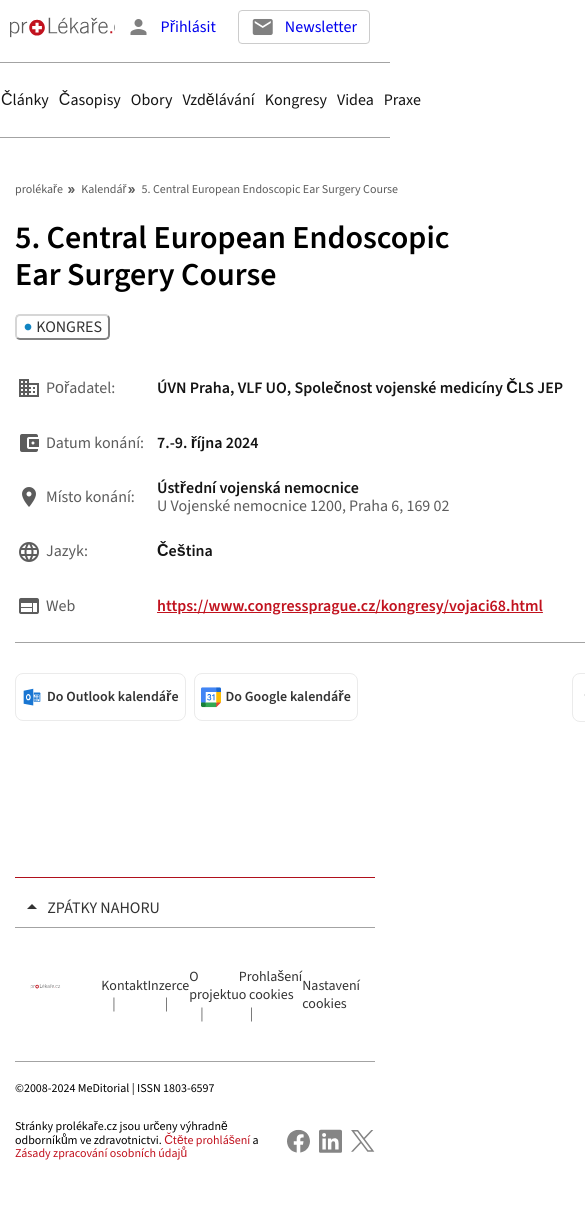
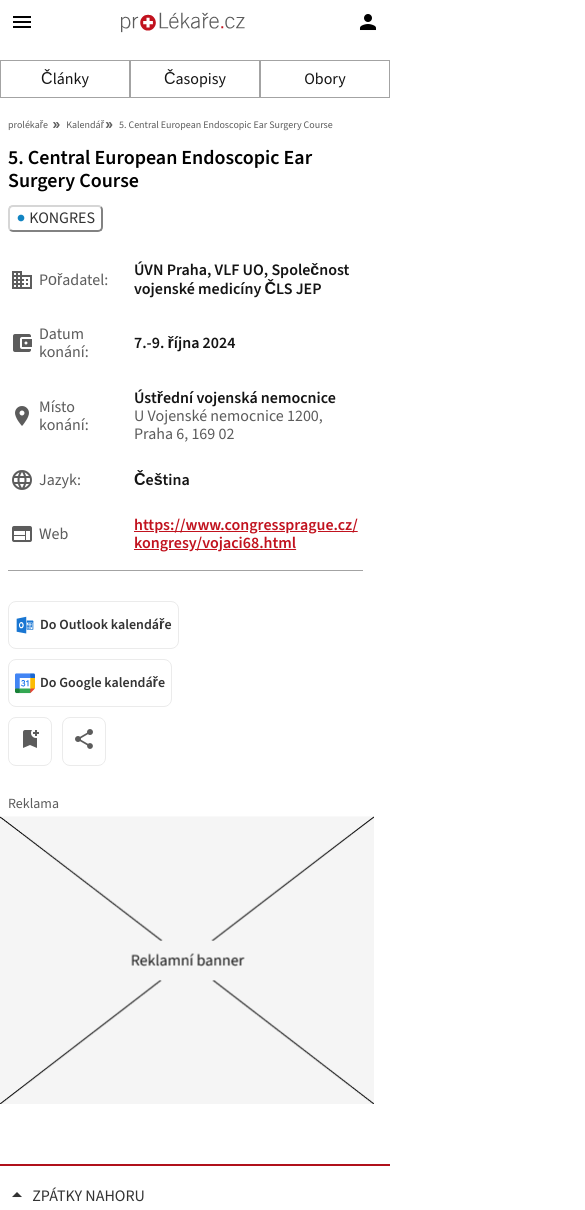
Before and after one commit to apustovoitova/Test-task, a website built with webpack: page src/index.html in a window 390 px wide. Shown: the top 1210 px of the page, 585 px wide, since content can reach past the window. Built offline with nearby package versions, Linux system fonts and the light colour scheme.

Commit message:
created mobile layout for 375px screen

```diff
--- a/src/index.html
+++ b/src/index.html
@@ -11,6 +11,9 @@
 
 <body>
     <header class="header">
+        <div class="header__menu-mob">
+            <span class="material-icons">menu</span>
+        </div>
         <a href="#" class="logo"></a>
         <div class="header__menu-buttons">
             <button class="header__item-btn header__item-btn-none">
@@ -22,8 +25,11 @@
                 <a href="#" class="header__text">Newsletter</a>
             </button>
         </div>
+        <div class="header__menu-buttons-mob">
+            <span class="material-icons">person</span>
+        </div>
     </header>
-    <hr class="divider">
+    <hr class="divider divider-top">
     <div class="types">
         <nav class="types__navigation">
             <ul class="types__nav">
@@ -50,6 +56,15 @@
                 </li>
             </ul>
         </nav>
+
+        <nav class="types__navigation-mob">
+            <ul class="types__nav-mob">
+                <li class="types__item"><a class="types__link" href="#">Články</a></li>
+                <li class="types__item"><a class="types__link" href="#">Časopisy</a></li>
+                <li class="types__item"><a class="types__link" href="#">Obory</a></li>
+            </ul>
+        </nav>
+
         <div class="types__relative panel">
             <input class="panel__search-pannel" type="search" />
             <label class="panel__pointer-event">Hledat...</label>
@@ -61,7 +76,8 @@
             </button>
         </div>
     </div>
-    <hr class="divider">
+
+    <hr class="divider divider-top">
     <div class="container">
         <div class="page">
             <div class="page__flex about">
@@ -169,7 +185,8 @@
                 <div class="banner-container">
                     <div class="banner-container__banner">
                         <title class="banner-container__advertisment">Reklama</title>
-                        <img class="bg-banner" src="images/Image_reklama.png" alt="#">
+                        <div class="banner-container__img"></div>
+
                     </div>
                 </div>
             </div>
--- a/src/styles/main.scss
+++ b/src/styles/main.scss
@@ -13,8 +13,8 @@ $blue: #1184c2;
 $light-pink: #ebebeb;
 
 $font-jost: "Source Sans 3", sans-serif;
-
-// $r_min_mob: 320px;
+$mob-max-width: 37.5rem;
+$margin-mob: 0.8rem;
 
 html {
   font-size: 10px;
@@ -23,9 +23,18 @@ html {
 body {
   font-size: 1.6rem;
   font-family: $font-jost;
+  @media screen and (max-width: $mob-max-width) {
+    .divider-top {
+      display: none;
+    }
+  }
 }
+
+a:active,
+a:hover,
 a {
   text-decoration: none;
+  color: $grey;
 }
 
 ul,
@@ -40,16 +49,19 @@ li {
   background-size: contain;
   height: 2.1rem;
   width: 100%;
+  @media screen and (max-width: $mob-max-width) {
+    width: 40%;
+  }
 }
 .container {
   max-width: 101.6rem;
   margin: 0 auto;
   padding-left: 1.5rem;
   padding-right: 1.5rem;
-}
-
-.test {
-  width: 101.6rem;
+  @media screen and (max-width: $mob-max-width) {
+    width: 100vw;
+    padding: 0;
+  }
 }
 
 .header {
@@ -59,11 +71,28 @@ li {
   justify-content: space-between;
   align-items: center;
   padding: 1rem;
+
+  &__menu-mob {
+    display: none;
+    @media screen and (max-width: $mob-max-width) {
+      display: flex;
+    }
+  }
+
   &__menu-buttons {
     min-width: 30%;
     display: flex;
     justify-content: right;
     align-items: center;
+    @media screen and (max-width: $mob-max-width) {
+      display: none;
+    }
+  }
+  &__menu-buttons-mob {
+    display: none;
+    @media screen and (max-width: $mob-max-width) {
+      display: flex;
+    }
   }
   &__item-btn {
     display: flex;
@@ -97,6 +126,39 @@ li {
   display: flex;
   justify-content: space-between;
   align-items: center;
+  @media screen and (max-width: $mob-max-width) {
+    width: 100%;
+  }
+
+  &__navigation {
+    width: 100%;
+    margin-right: 3rem;
+    @media screen and (max-width: $mob-max-width) {
+      display: none;
+    }
+  }
+
+  &__navigation-mob {
+    display: none;
+    @media screen and (max-width: $mob-max-width) {
+      margin: 0;
+      display: block;
+      width: 100%;
+    }
+  }
+
+  &__nav-mob {
+    padding: 0;
+    display: grid;
+    grid-template-columns: repeat(3, 1fr);
+    li {
+      text-align: center;
+      border: 0.1rem solid $light-grey;
+      margin: 0;
+      padding: 0.6rem 1.2rem;
+    }
+  }
+
   &__text {
     font-family: $font-jost;
     font-size: 1.6rem;
@@ -107,6 +169,7 @@ li {
   }
   &__nav {
     display: flex;
+    justify-content: space-between;
     padding-left: 0;
     gap: 0.8rem;
   }
@@ -124,6 +187,9 @@ li {
 }
 .types__relative {
   position: relative;
+  @media screen and (max-width: $mob-max-width) {
+    display: none;
+  }
   &__text {
     font-family: $font-jost;
     font-size: 1.6rem;
@@ -203,7 +269,9 @@ li {
 .page {
   margin-top: 2.5rem;
   margin-bottom: 2rem;
-
+  @media screen and (max-width: $mob-max-width) {
+    margin-top: 0;
+  }
   .__flex {
     display: flex;
     justify-content: column;
@@ -219,6 +287,9 @@ li {
 .page__flex {
   display: flex;
   justify-content: space-between;
+  @media screen and (max-width: $mob-max-width) {
+    display: block;
+  }
 }
 
 .about {
@@ -228,18 +299,29 @@ li {
     justify-content: left;
     align-items: center;
     padding-left: 0;
+    @media screen and (max-width: $mob-max-width) {
+      margin: 0 $margin-mob;
+    }
   }
 
   &__info {
     font-family: $font-jost;
     font-size: 1.2rem;
     color: $grey;
+    @media screen and (max-width: $mob-max-width) {
+      font-size: 1rem;
+    }
   }
   &__title {
     font-family: $font-jost;
     font-size: 3.2rem;
     font-weight: 600;
     max-width: 48rem;
+    @media screen and (max-width: $mob-max-width) {
+      font-size: 2rem;
+      margin-left: $margin-mob;
+      margin-right: $margin-mob;
+    }
   }
   &__button {
     display: inline-block;
@@ -250,6 +332,10 @@ li {
     color: $dark-grey;
     cursor: pointer;
     margin-bottom: 2rem;
+    @media screen and (max-width: $mob-max-width) {
+      margin-left: $margin-mob;
+      margin-right: $margin-mob;
+    }
   }
   &__button-icon {
     display: inline-block;
@@ -270,6 +356,11 @@ li {
 .event-details {
   &__details-box {
     width: 66.4rem;
+    @media screen and (max-width: $mob-max-width) {
+      margin-left: $margin-mob;
+      margin-right: $margin-mob;
+      max-width: calc($mob-max-width - 2rem);
+    }
   }
   &__th {
     text-align: left;
@@ -305,14 +396,14 @@ li {
     padding-left: 0;
     color: $red;
     text-decoration: underline;
+    word-break: break-all;
   }
+
   &__figure-items {
     display: flex;
     align-items: center;
     padding-left: 0;
     gap: 0.5rem;
-  }
-  i {
   }
   &__icon-i {
     &::before {
@@ -336,9 +427,16 @@ li {
   padding: 1rem 1.6rem 1rem 1.6rem;
   margin-top: 2rem;
   padding-left: 0;
+  @media screen and (max-width: $mob-max-width) {
+    display: block;
+  }
   &__btns-flex {
     display: flex;
     gap: 0.8rem;
+    @media screen and (max-width: $mob-max-width) {
+      display: block;
+      margin-bottom: 1rem;
+    }
   }
   &__btn-calendar {
     border: 0.1rem solid $light-pink;
@@ -352,9 +450,18 @@ li {
     justify-content: center;
     align-items: center;
     gap: 0.5rem;
+    @media screen and (max-width: $mob-max-width) {
+      margin-bottom: 1rem;
+    }
   }
 }
 .calendar-share {
+  @media screen and (max-width: $mob-max-width) {
+    display: flex;
+    flex-direction: row-reverse;
+    justify-content: left;
+    margin-bottom: 2rem;
+  }
   &__button-share,
   &__button-bookmark {
     background-color: transparent;
@@ -364,6 +471,9 @@ li {
     border-radius: 0.8rem;
     padding: 0.9rem;
     gap: 0.8rem;
+    @media screen and (max-width: $mob-max-width) {
+      margin-right: 1rem;
+    }
   }
   &__icon-share {
     color: $grey;
@@ -378,11 +488,28 @@ li {
     padding-bottom: 1rem;
     display: flex;
     justify-content: left;
+    @media screen and (max-width: $mob-max-width) {
+      max-height: 1rem;
+      margin-left: $margin-mob;
+      margin-right: $margin-mob;
+    }
+  }
+  &__img {
+    width: 30rem;
+    height: 62.4rem;
+    background-repeat: no-repeat;
+    background-size: contain;
+    background-image: url(../images/Image_reklama.png);
+    @media screen and (max-width: $mob-max-width) {
+      background-image: url(../images/Reklama_interscroller.png);
+      width: 37.5rem;
+      height: 28.8rem;
+    }
   }
 }
 .hr-red {
   border: none;
-  border-top: 0.1rem solid $dark-red;
+  border-top: 0.2rem solid $dark-red;
   margin-top: 6rem;
   margin-bottom: 1rem;
 }
@@ -409,18 +536,30 @@ li {
   justify-content: space-between;
   align-items: center;
   padding: 15px;
+  @media screen and (max-width: $mob-max-width) {
+    flex-direction: column;
+  }
   &__logo-footer {
     width: 13.6rem;
     height: 2rem;
     background-image: url(../images/logoPL.svg);
     background-size: contain;
     background-repeat: no-repeat;
+    @media screen and (max-width: $mob-max-width) {
+      width: 14.2rem;
+      height: 2.3rem;
+    }
   }
   &__list {
     display: flex;
     justify-content: center;
     align-items: center;
     list-style: none;
+    @media screen and (max-width: $mob-max-width) {
+      flex-direction: column;
+      gap: 1rem;
+      padding-left: 0;
+    }
   }
 
   &__item:not(:last-child)::after {
@@ -430,6 +569,9 @@ li {
     padding-left: 0.1rem;
     color: $grey;
     margin-right: 5px;
+    @media screen and (max-width: $mob-max-width) {
+      content: "";
+    }
   }
   &__link {
     color: $dark-grey;
@@ -444,6 +586,10 @@ li {
   font-size: 1.4rem;
   font-size: 1.2rem;
   font-family: $font-jost;
+  @media screen and (max-width: $mob-max-width) {
+    flex-direction: column-reverse;
+    align-items: center;
+  }
   &__link {
     text-decoration: none;
     color: $red;
@@ -451,6 +597,10 @@ li {
   &__wrapper-flex {
     display: flex;
     justify-content: space-between;
+    @media screen and (max-width: $mob-max-width) {
+      flex-direction: column-reverse;
+      align-items: center;
+    }
   }
   &__social-icons {
     display: flex;
@@ -464,6 +614,9 @@ li {
     height: 2.4rem;
     background-repeat: no-repeat;
     background-size: contain;
+    @media screen and (max-width: $mob-max-width) {
+      margin: 1rem;
+    }
   }
   &__f-icon {
     background-image: url(../images/facebook.svg);
@@ -474,4 +627,9 @@ li {
   &__x-icon {
     background-image: url(../images/X.svg);
   }
+  &__text {
+    @media screen and (max-width: $mob-max-width) {
+      text-align: center;
+    }
+  }
 }
```
Also changed, not shown: src/images/Reklama_interscroller.png (added).
